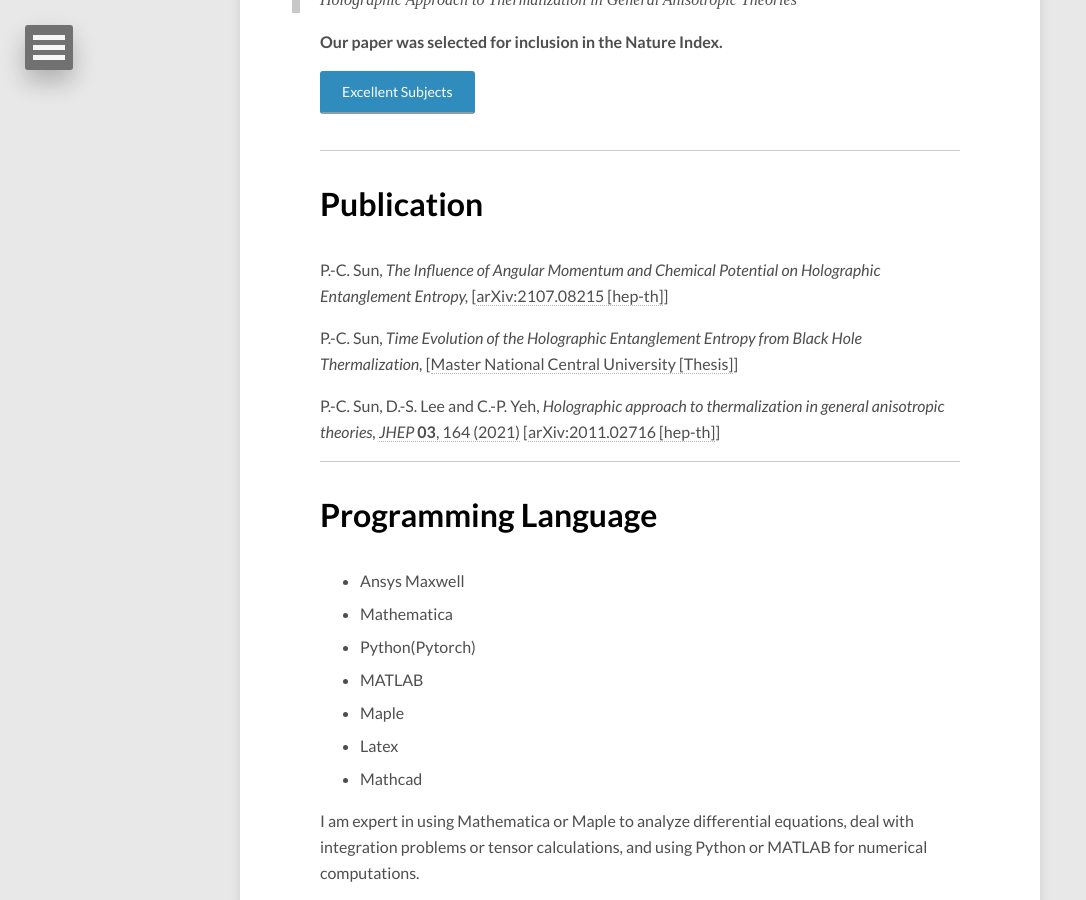
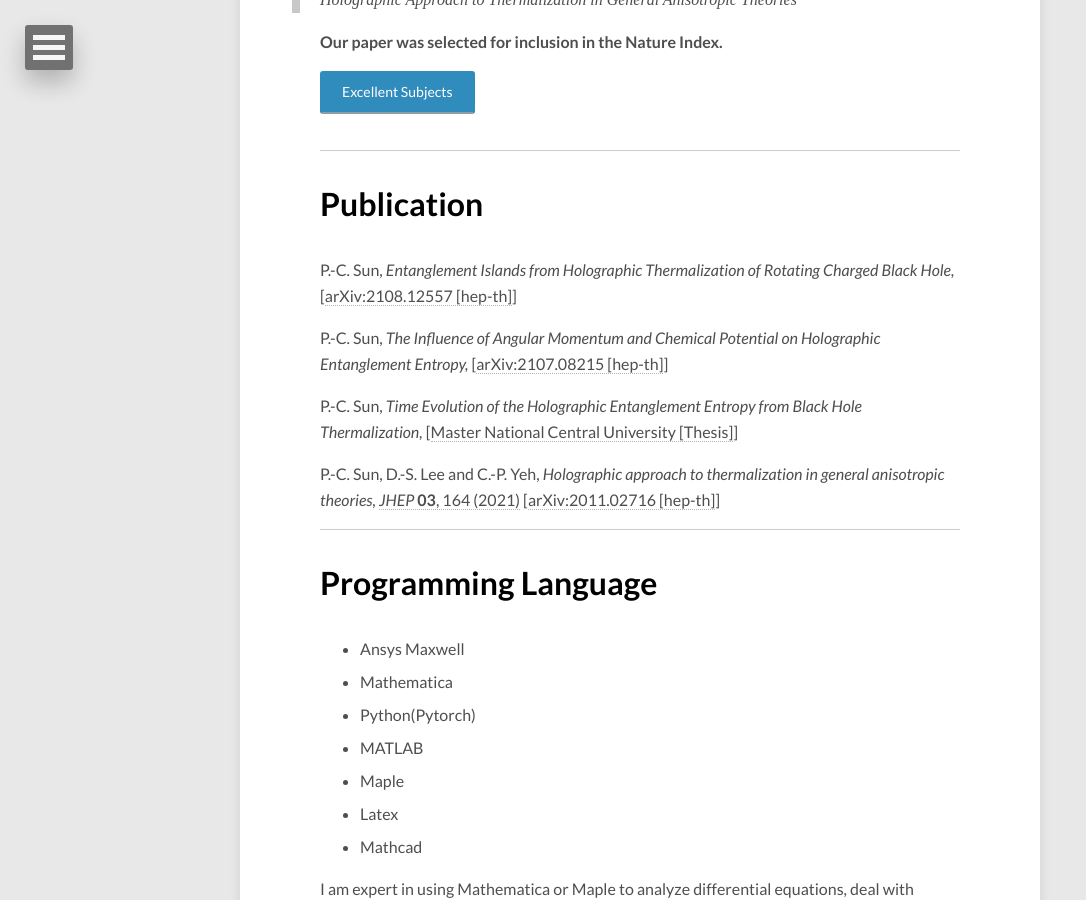
Before and after one commit to pochunsun/pochunsun.github.io, a Jekyll site: the page built from about/index.md, in a window 1280 px wide and 900 px high, scrolled down 1567 px. Shown: the whole window, without its empty margins (0-1086 px from the left). Built offline with Jekyll 4.4.1, drawn with Linux system fonts in a browser that asks for light colours; nearby versions of some CDN libraries.

Commit message:
Update index.md

```diff
--- a/about/index.md
+++ b/about/index.md
@@ -47,6 +47,8 @@ modified: 2021-02-02
 ---
 
 # <font color=black>Publication</font>
+P.-C. Sun, *Entanglement Islands from Holographic Thermalization of Rotating Charged Black Hole,* [[arXiv:2108.12557 [hep-th]](https://inspirehep.net/authors/1829882)]
+
 P.-C. Sun, *The Influence of Angular Momentum and Chemical Potential on Holographic Entanglement Entropy,* [[arXiv:2107.08215 [hep-th]](https://inspirehep.net/literature/1887047)]
 
 P.-C. Sun, *Time Evolution of the Holographic Entanglement Entropy from Black Hole Thermalization,* [[Master National Central University [Thesis]](https://inspirehep.net/literature/1886830)]
```
